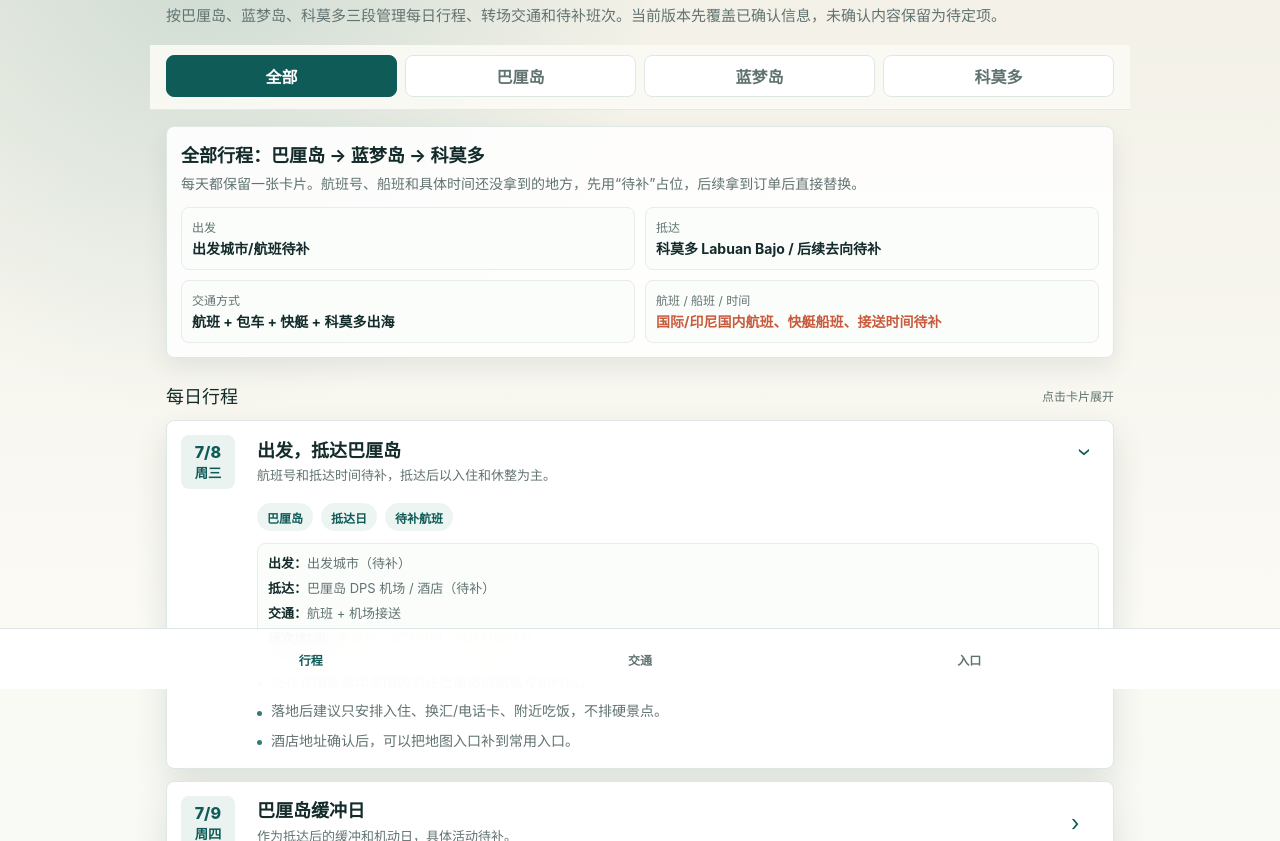
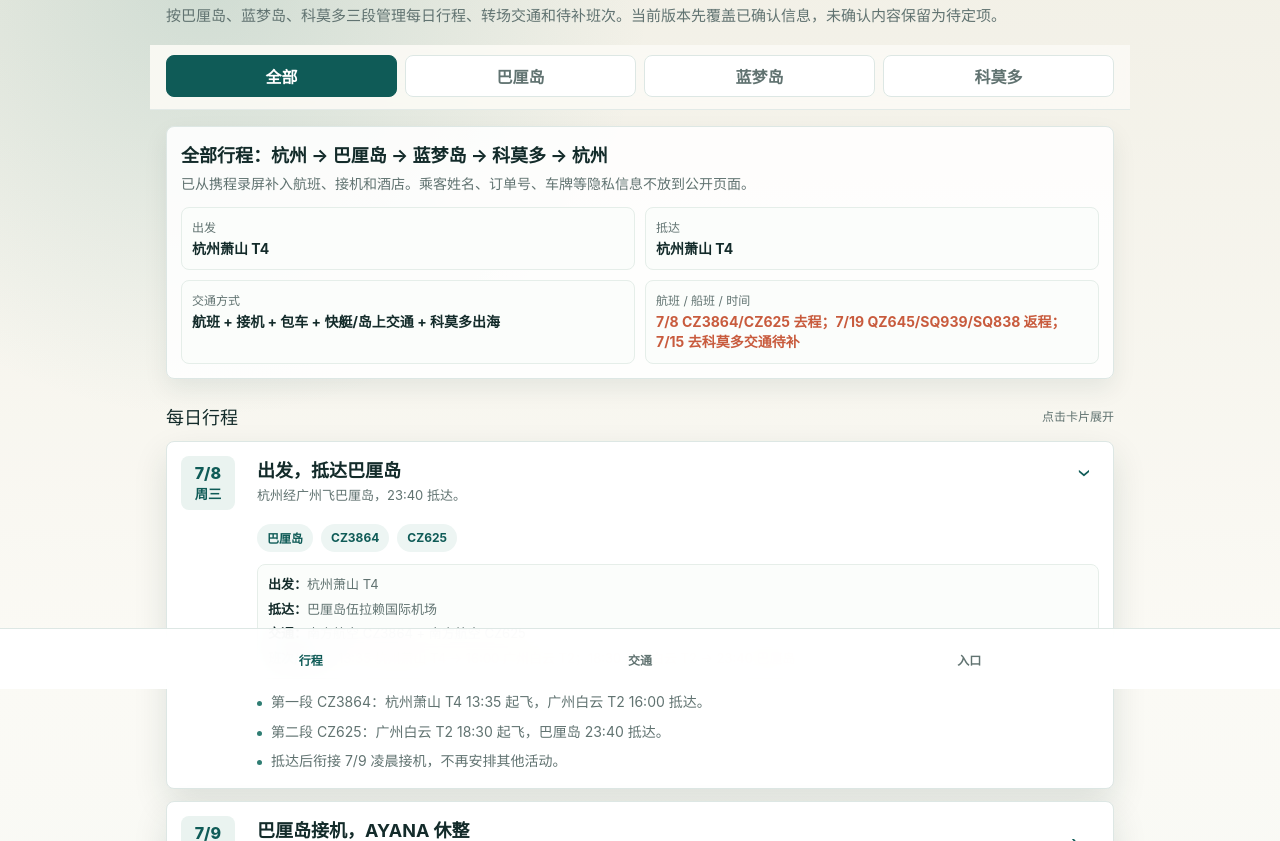
Before and after one commit to dingli0407/bali-komodo-itinerary, a plain HTML site: page index.html in a window 1280 px wide. Shown: the part 111-952 px from the top of the page. Drawn offline with Linux system fonts and the light colour scheme.

Commit message:
Fill itinerary from Ctrip recording

```diff
--- a/index.html
+++ b/index.html
@@ -543,20 +543,20 @@
   <script>
     const segmentSummaries = {
       all: {
-        title: "全部行程：巴厘岛 → 蓝梦岛 → 科莫多",
-        note: "每天都保留一张卡片。航班号、船班和具体时间还没拿到的地方，先用“待补”占位，后续拿到订单后直接替换。",
-        from: "出发城市/航班待补",
-        to: "科莫多 Labuan Bajo / 后续去向待补",
-        mode: "航班 + 包车 + 快艇 + 科莫多出海",
-        schedule: "国际/印尼国内航班、快艇船班、接送时间待补"
+        title: "全部行程：杭州 → 巴厘岛 → 蓝梦岛 → 科莫多 → 杭州",
+        note: "已从携程录屏补入航班、接机和酒店。乘客姓名、订单号、车牌等隐私信息不放到公开页面。",
+        from: "杭州萧山 T4",
+        to: "杭州萧山 T4",
+        mode: "航班 + 接机 + 包车 + 快艇/岛上交通 + 科莫多出海",
+        schedule: "7/8 CZ3864/CZ625 去程；7/19 QZ645/SQ939/SQ838 返程；7/15 去科莫多交通待补"
       },
       bali: {
         title: "巴厘岛段",
-        note: "覆盖抵达、缓冲、海神庙转乌布、乌布周边，最后到沙努尔码头衔接蓝梦岛。",
-        from: "出发城市 / 巴厘岛 DPS 机场待补",
-        to: "乌布酒店 / 沙努尔码头",
+        note: "覆盖杭州出发、广州转机抵达巴厘岛、接机、AYANA 休整、海神庙转乌布和乌布周边。",
+        from: "杭州萧山 T4",
+        to: "Impiana Private Villas Ubud / 沙努尔码头",
         mode: "航班 + 机场接送 + 上门包车",
-        schedule: "航班号、抵达时间、每日上门接车时间待补"
+        schedule: "CZ3864 13:35-16:00；CZ625 18:30-23:40；7/9 00:25 接机"
       },
       lembongan: {
         title: "蓝梦岛段",
@@ -568,11 +568,11 @@
       },
       komodo: {
         title: "科莫多段",
-        note: "科莫多以 Labuan Bajo 为基地，潜水和一日游按船方/潜店实际安排执行。",
-        from: "巴厘岛/蓝梦岛方向，具体衔接待补",
-        to: "Labuan Bajo 酒店 / 科莫多出海集合点",
-        mode: "快艇/接送 + 印尼国内航班 + 船",
-        schedule: "DPS-LBJ 航班号、起降时间、潜店集合时间待补"
+        note: "科莫多以 Labuan Bajo 为基地。酒店和返程航班已补入，7/15 抵达科莫多的具体交通仍待补。",
+        from: "蓝梦岛/巴厘岛方向（7/15 交通待补）",
+        to: "杭州萧山 T4",
+        mode: "转场交通 + 科莫多出海 + QZ645/SQ939/SQ838 返程",
+        schedule: "7/15 转场待补；7/19 08:40-22:50 返程"
       }
     };
 
@@ -583,38 +583,38 @@
         title: "出发，抵达巴厘岛",
         area: "bali",
         tone: "green",
-        summary: "航班号和抵达时间待补，抵达后以入住和休整为主。",
-        chips: ["巴厘岛", "抵达日", "待补航班"],
+        summary: "杭州经广州飞巴厘岛，23:40 抵达。",
+        chips: ["巴厘岛", "CZ3864", "CZ625"],
         transfer: {
-          from: "出发城市（待补）",
-          to: "巴厘岛 DPS 机场 / 酒店（待补）",
-          mode: "航班 + 机场接送",
-          schedule: "航班号、起飞时间、抵达时间待补"
+          from: "杭州萧山 T4",
+          to: "巴厘岛伍拉赖国际机场",
+          mode: "南方航空 CZ3864 + 南方航空 CZ625",
+          schedule: "13:35 杭州萧山 T4 → 16:00 广州白云 T2；18:30 广州白云 T2 → 23:40 巴厘岛"
         },
         details: [
-          "先补齐国际或印尼国内到达巴厘岛的航班号和时间。",
-          "落地后建议只安排入住、换汇/电话卡、附近吃饭，不排硬景点。",
-          "酒店地址确认后，可以把地图入口补到常用入口。"
+          "第一段 CZ3864：杭州萧山 T4 13:35 起飞，广州白云 T2 16:00 抵达。",
+          "第二段 CZ625：广州白云 T2 18:30 起飞，巴厘岛 23:40 抵达。",
+          "抵达后衔接 7/9 凌晨接机，不再安排其他活动。"
         ]
       },
       {
         date: "7/9",
         week: "周四",
-        title: "巴厘岛缓冲日",
+        title: "巴厘岛接机，AYANA 休整",
         area: "bali",
         tone: "green",
-        summary: "作为抵达后的缓冲和机动日，具体活动待补。",
-        chips: ["巴厘岛", "机动", "待补"],
+        summary: "凌晨接机到 AYANA Resort Bali，白天以休整为主。",
+        chips: ["巴厘岛", "接机", "AYANA"],
         transfer: {
-          from: "巴厘岛酒店（待补）",
-          to: "巴厘岛酒店（待补）",
-          mode: "市内短途 / 酒店接送 / 机动包车",
-          schedule: "如有活动，补上出发和返回时间"
+          from: "巴厘岛伍拉赖国际机场",
+          to: "AYANA Resort Bali",
+          mode: "携程接机，7座小巴",
+          schedule: "00:25 用车"
         },
         details: [
-          "如果前一晚抵达较晚，这天适合轻松安排。",
-          "如要新增景点，优先放在同一区域，避免一早跨岛赶路。",
-          "晚上确认 7/10 上门接车时间和行李装载。"
+          "接机信息来自携程录屏，车牌和司机信息不放公开页面。",
+          "白天建议作为倒时差和酒店休整日。",
+          "晚上确认 7/10 包车接车时间和行李装载。"
         ]
       },
       {
@@ -623,16 +623,17 @@
         title: "海神庙，转场乌布",
         area: "bali",
         tone: "gold",
-        summary: "巴厘岛西南侧到乌布，适合安排上门接送包车。",
+        summary: "从 AYANA 方向游览海神庙后转场乌布，入住 Impiana。",
         chips: ["巴厘岛", "包车", "Innova Reborn"],
         transfer: {
-          from: "巴厘岛酒店（待补）/ 海神庙 Tanah Lot",
-          to: "乌布酒店（待补）",
+          from: "AYANA Resort Bali / 海神庙 Tanah Lot",
+          to: "Impiana Private Villas Ubud",
           mode: "上门包车",
           schedule: "接车时间、游览时长、抵达乌布时间待补"
         },
         details: [
           "海神庙 Tanah Lot 后转场乌布。",
+          "酒店：Impiana Private Villas Ubud，7/10 入住，7/12 离店。",
           "满员带大件行李时，优先 Innova Reborn；如果行李特别多可看 HiAce。",
           "乌布路窄且容易堵，司机熟路比自驾更重要。"
         ]
@@ -646,8 +647,8 @@
         summary: "乌布周边景点密集，包车按同方向串联。",
         chips: ["巴厘岛", "乌布", "轻装"],
         transfer: {
-          from: "乌布酒店",
-          to: "乌布酒店",
+          from: "Impiana Private Villas Ubud",
+          to: "Impiana Private Villas Ubud",
           mode: "上门包车",
           schedule: "出发时间、返程时间待补"
         },
@@ -666,12 +667,13 @@
         summary: "乌布到沙努尔码头，再乘快艇上岛，蓝梦岛段单独管理。",
         chips: ["蓝梦岛", "码头", "快艇", "行李日"],
         transfer: {
-          from: "乌布酒店",
-          to: "蓝梦岛酒店（待补）",
+          from: "Impiana Private Villas Ubud",
+          to: "Mahagiri Resort Nusa Lembongan",
           mode: "包车到沙努尔码头 + 快艇 + 岛上接送",
           schedule: "酒店出发时间、船公司、船班、抵达时间待补"
         },
         details: [
+          "酒店：Mahagiri Resort Nusa Lembongan，7/12 入住，7/15 离店。",
           "重点确认酒店出发时间、码头、船班和行李限制。",
           "带箱转场时，车辆空间比价格更重要。",
           "快艇前后预留缓冲，不压到最后一班。"
@@ -686,8 +688,8 @@
         summary: "蓝梦岛全天，具体海滩、浮潜或岛上路线待补。",
         chips: ["蓝梦岛", "岛上", "待补"],
         transfer: {
-          from: "蓝梦岛酒店",
-          to: "蓝梦岛酒店",
+          from: "Mahagiri Resort Nusa Lembongan",
+          to: "Mahagiri Resort Nusa Lembongan",
           mode: "岛上接送 / 电瓶车 / 船方安排",
           schedule: "活动集合和返回时间待补"
         },
@@ -706,8 +708,8 @@
         summary: "保留为蓝梦岛第二个完整日，具体活动待补。",
         chips: ["蓝梦岛", "机动", "待补"],
         transfer: {
-          from: "蓝梦岛酒店",
-          to: "蓝梦岛酒店 / 离岛码头（待确认）",
+          from: "Mahagiri Resort Nusa Lembongan",
+          to: "Mahagiri Resort Nusa Lembongan / 离岛码头（待确认）",
           mode: "岛上接送 / 快艇待确认",
           schedule: "是否离岛、船班和接送时间待补"
         },
@@ -720,20 +722,20 @@
       {
         date: "7/15",
         week: "周三",
-        title: "转场科莫多",
+        title: "转场科莫多，入住 Katamaran",
         area: "komodo",
         tone: "gold",
-        summary: "从蓝梦岛/巴厘岛方向转到 Labuan Bajo，航班和时间待补。",
-        chips: ["科莫多", "转场", "待补航班"],
+        summary: "抵达下拉布安后入住 Katamaran Hotel & Resort Komodo。",
+        chips: ["科莫多", "转场待补", "Katamaran"],
         transfer: {
-          from: "蓝梦岛或巴厘岛酒店（待确认）",
-          to: "Labuan Bajo 酒店（待补）",
+          from: "蓝梦岛或巴厘岛方向（待确认）",
+          to: "Katamaran Hotel & Resort Komodo",
           mode: "快艇/接送 + DPS-LBJ 国内航班 + 酒店接送",
           schedule: "离岛船班、DPS-LBJ 航班号、起降时间待补"
         },
         details: [
-          "科莫多段通常需要飞到 Labuan Bajo，具体航班号和时间必须补齐。",
-          "如果从蓝梦岛出发，要把快艇到沙努尔、去机场、飞科莫多三段时间串起来。",
+          "酒店：Katamaran Hotel & Resort Komodo，7/15 入住，7/19 离店。",
+          "录屏中已看到酒店订单，但 7/15 去 Labuan Bajo 的航班/船班细节还没看到。",
           "抵达后不建议安排硬活动，优先确认潜店或次日集合点。"
         ]
       },
@@ -746,8 +748,8 @@
         summary: "潜点由潜店安排，其他人活动待定。",
         chips: ["科莫多", "潜水成员潜水", "其他人待定"],
         transfer: {
-          from: "Labuan Bajo 酒店",
-          to: "潜店/码头集合点 / Labuan Bajo 酒店",
+          from: "Katamaran Hotel & Resort Komodo",
+          to: "潜店/码头集合点 / Katamaran Hotel & Resort Komodo",
           mode: "潜店接送 / 出海船",
           schedule: "集合时间、出海时间、返程时间由潜店待补"
         },
@@ -767,8 +769,8 @@
         chips: ["科莫多", "连续潜水", "安全间隔"],
         warning: true,
         transfer: {
-          from: "Labuan Bajo 酒店",
-          to: "潜店/码头集合点 / Labuan Bajo 酒店",
+          from: "Katamaran Hotel & Resort Komodo",
+          to: "潜店/码头集合点 / Katamaran Hotel & Resort Komodo",
           mode: "潜店接送 / 出海船",
           schedule: "集合时间、最后一潜结束时间待补"
         },
@@ -788,8 +790,8 @@
         chips: ["一日游", "6 景点", "全员集合"],
         warning: true,
         transfer: {
-          from: "Labuan Bajo 酒店",
-          to: "6 景点一日游集合点 / Labuan Bajo 酒店",
+          from: "Katamaran Hotel & Resort Komodo",
+          to: "6 景点一日游集合点 / Katamaran Hotel & Resort Komodo",
           mode: "一日游车辆/船只，按订单执行",
           schedule: "接送时间、出海/返程时间待补"
         },
@@ -797,6 +799,26 @@
           "不在页面内写 6 景点明细，按订单实际安排执行。",
           "前一晚确认接送时间、集合点、船或车、餐食和取消规则。",
           "潜水成员前两天潜水，今天避免过度赶路和强体力安排。"
+        ]
+      },
+      {
+        date: "7/19",
+        week: "周日",
+        title: "返程回杭州",
+        area: "komodo",
+        tone: "green",
+        summary: "下拉布安经巴厘岛、新加坡转机，晚上抵达杭州。",
+        chips: ["返程", "QZ645", "SQ939", "SQ838"],
+        transfer: {
+          from: "Katamaran Hotel & Resort Komodo / 下拉布安科莫多机场",
+          to: "杭州萧山 T4",
+          mode: "印尼亚航 QZ645 + 新加坡航空 SQ939 + 新加坡航空 SQ838",
+          schedule: "08:40 下拉布安科莫多 → 09:50 巴厘岛；13:15 巴厘岛 → 16:00 新加坡 T3；17:40 新加坡 T3 → 22:50 杭州萧山 T4"
+        },
+        details: [
+          "QZ645：08:40 下拉布安科莫多出发，09:50 抵达巴厘岛。",
+          "SQ939：13:15 巴厘岛出发，16:00 抵达新加坡樟宜 T3。",
+          "SQ838：17:40 新加坡樟宜 T3 出发，22:50 抵达杭州萧山 T4。"
         ]
       }
     ];
```
